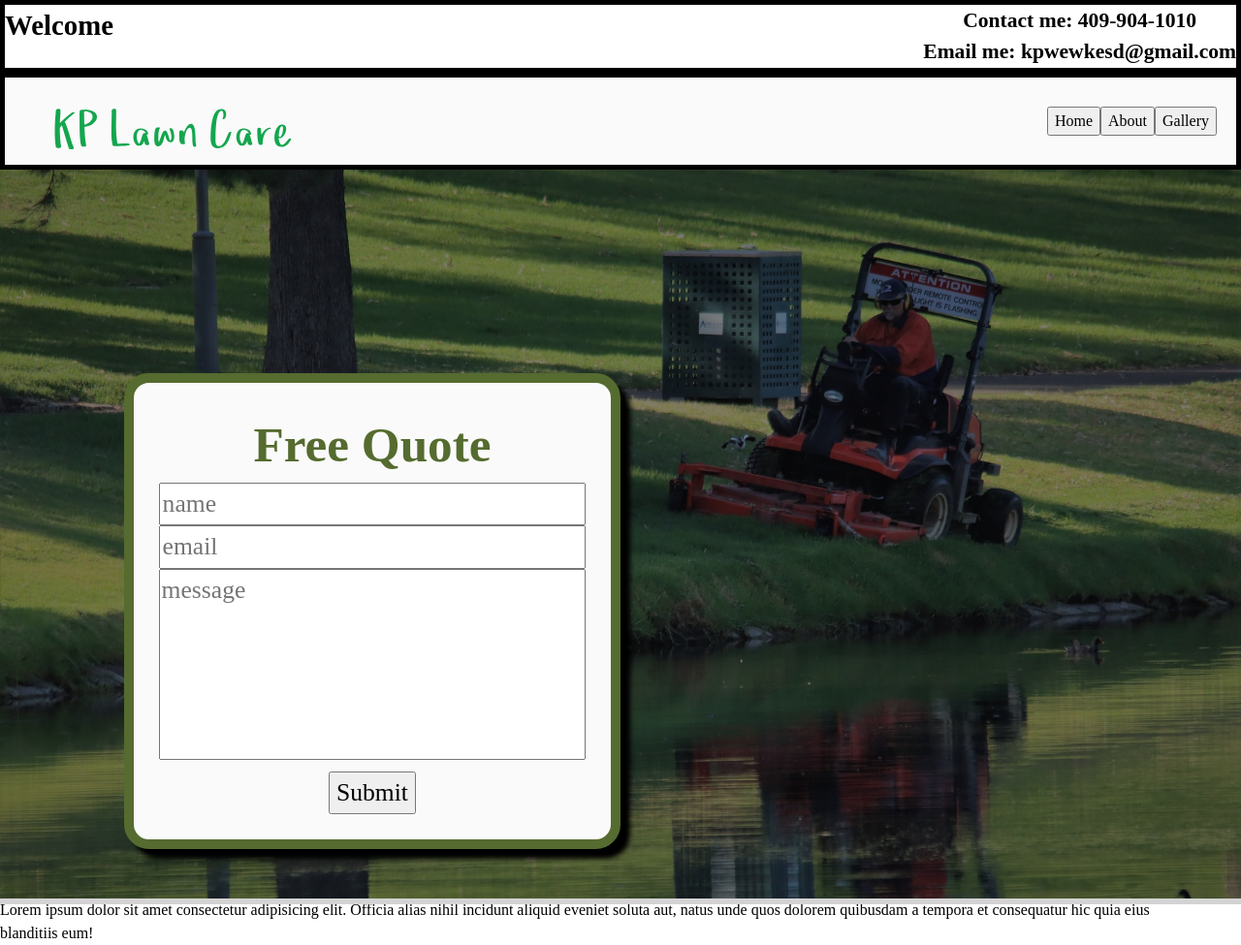
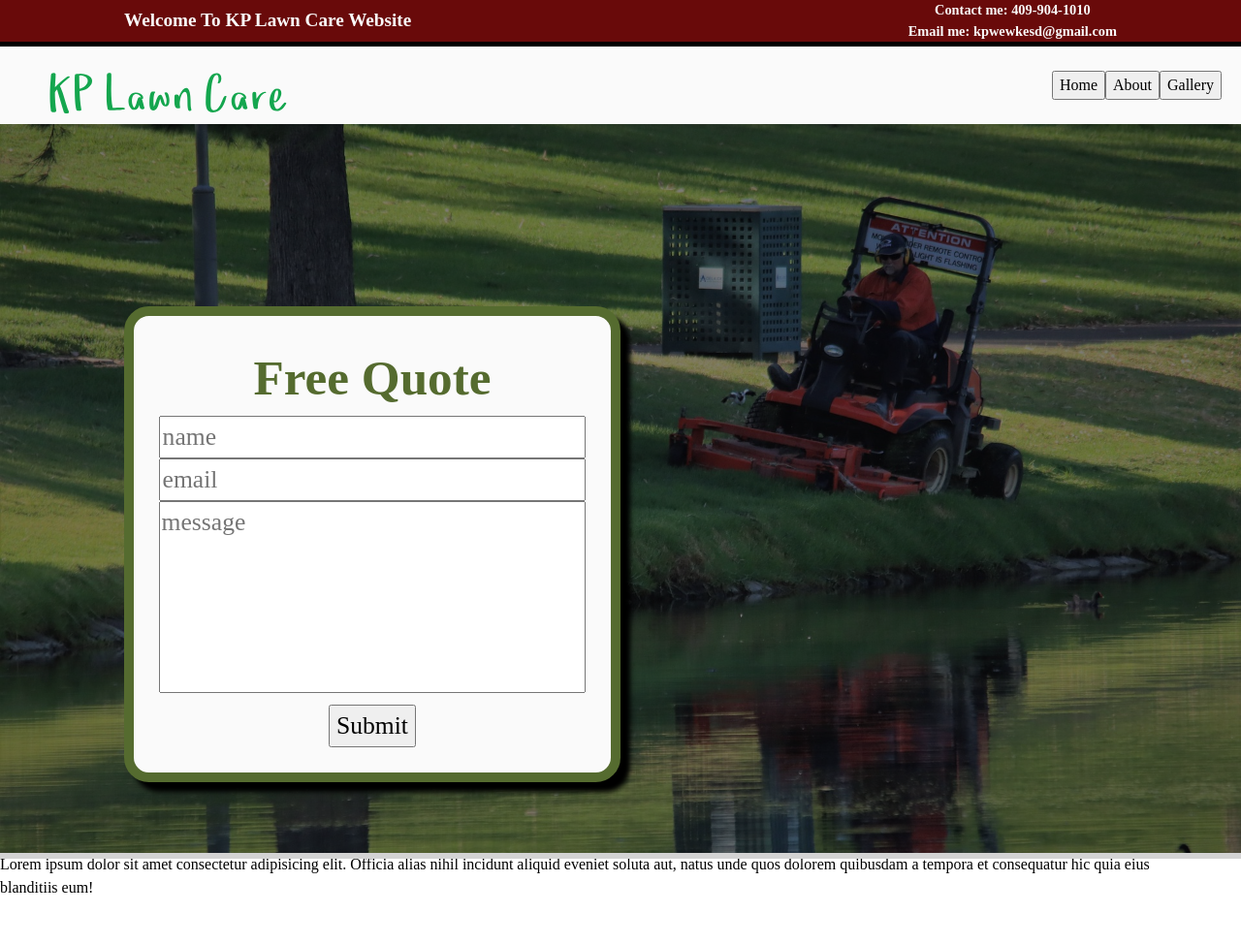
Before and after one commit to DigiBladeDigitalServices/lawncarewebsite, a plain HTML site: page index.html in a window 1280 px wide. Shown: the whole page at 97% size. After the commit the page ends 928 px from the top, so only its background shows below. Drawn offline with Linux system fonts and the light colour scheme.

Commit message:
top header and nav beta done.

```diff
--- a/index.html
+++ b/index.html
@@ -34,7 +34,7 @@
     border-radius: 1em;
     box-shadow: 10px 10px 5px rgb(0, 0, 0);
    width: 40%;
-   min-width: 320px;
+   min-width: 400px;
    min-height: 470px;
     font-size: 1.6rem;
     color: darkolivegreen;
@@ -42,7 +42,7 @@
     background-blend-mode: multiply;
     position: absolute;
     left: 10%;
-    top: 28%;
+    top: 25%;
     padding: 1em;
     display: flex;
     flex-direction: column;
@@ -63,12 +63,15 @@ input, textarea {
 <body>
 
     <div class="header">
-        <h1>Welcome</h1>
+        <div class="header-inner">
+        <h1>Welcome To KP Lawn Care Website</h1>
     <div class="number">
         <h2>Contact me: 409-904-1010</h2>
         <h2>Email me: kpwewkesd@gmail.com</h2>
+        </div>
     </div>
 </div>
+
 <div class="container">
 <div class="nav">
 
--- a/stylesheet.css
+++ b/stylesheet.css
@@ -55,10 +55,18 @@ h1, h2, h3, h4, h5, h6 {
 
 .header {
   text-align: center;
-  border: 5px solid black;
+  color: #FAFAFA;
+  border-bottom: black 5px solid;
+  font-size: .6em;
+  background-color: rgb(105, 10, 10);
+
+}
+
+.header-inner {
   display: flex;
+  align-items: center;
   justify-content: space-between;
-  font-size: .9em;
+  margin-inline: 10%;
 }
 
 .number {
@@ -68,12 +76,11 @@ h1, h2, h3, h4, h5, h6 {
 
 .container {
   z-index: 1;
-  border: 5px solid black;
   position: sticky;
   top: 0;
   background-color: #FAFAFA;
 display: flex;
- height: 100px;
+ height: 80px;
 
 }
 
```
